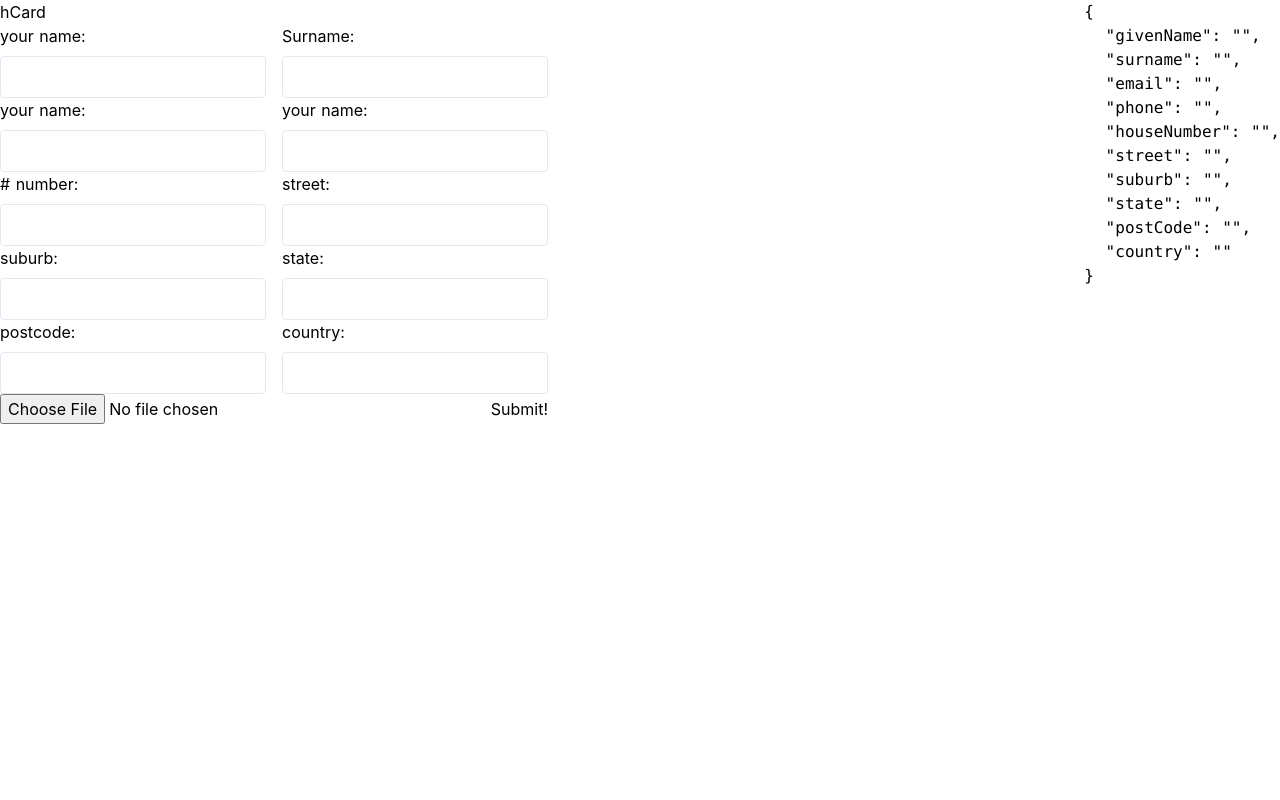
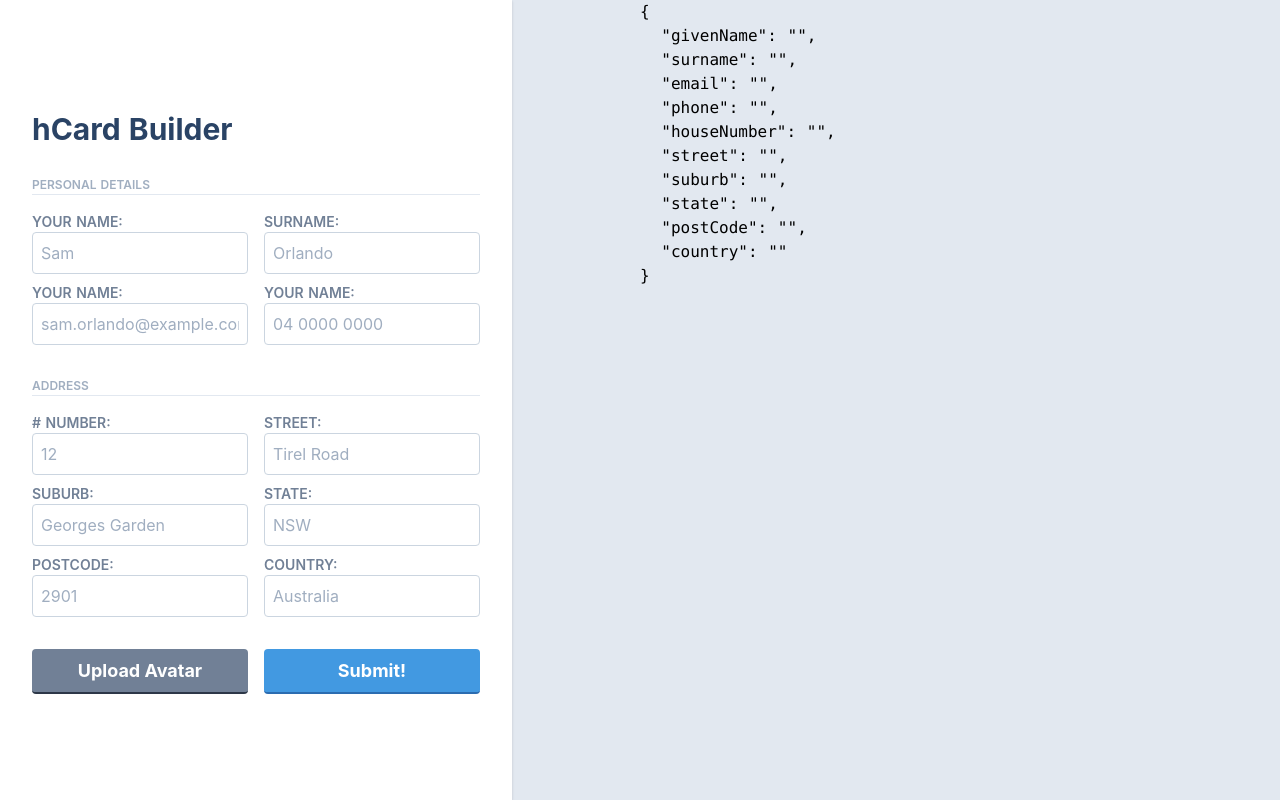
Before and after one commit to VStothard/hCardBuilder_VerityStothard, a Nuxt app: page / in a window 1280 px wide. Built offline with nearby package versions, Linux system fonts and the light colour scheme.

Commit message:
style the builder

```diff
--- a/assets/formFieldConfig/userDetails.js
+++ b/assets/formFieldConfig/userDetails.js
@@ -3,60 +3,60 @@ export default {
     fieldName: 'givenName',
     type: 'text',
     label: 'your name',
-    placeholder: ''
+    placeholder: 'Sam'
   },
   surname: {
     fieldName: 'surname',
     type: 'text',
     label: 'Surname',
-    placeholder: ''
+    placeholder: 'Orlando'
   },
   email: {
     fieldName: 'email',
     type: 'text',
     label: 'your name',
-    placeholder: ''
+    placeholder: 'sam.orlando@example.con'
   },
   phone: {
     fieldName: 'phone',
     type: 'text',
     label: 'your name',
-    placeholder: ''
+    placeholder: '04 0000 0000'
   },
   houseNumber: {
     fieldName: 'houseNumber',
     type: 'text',
     label: '# number',
-    placeholder: ''
+    placeholder: '12'
   },
   street: {
     fieldName: 'street',
     type: 'text',
     label: 'street',
-    placeholder: ''
+    placeholder: 'Tirel Road'
   },
   suburb: {
     fieldName: 'suburb',
     type: 'text',
     label: 'suburb',
-    placeholder: ''
+    placeholder: 'Georges Garden'
   },
   state: {
     fieldName: 'state',
     type: 'text',
     label: 'state',
-    placeholder: ''
+    placeholder: 'NSW'
   },
   postCode: {
     fieldName: 'postCode',
     type: 'text',
     label: 'postcode',
-    placeholder: ''
+    placeholder: '2901'
   },
   country: {
     fieldName: 'country',
     type: 'text',
     label: 'country',
-    placeholder: ''
+    placeholder: 'Australia'
   }
 }
--- a/components/inputText.vue
+++ b/components/inputText.vue
@@ -1,12 +1,12 @@
 <template>
   <div class="text-left">
-    <label :for="fieldConfig.fieldName || uid" class="block">{{fieldConfig.label}}:</label>
+    <label :for="fieldConfig.fieldName || uid" class="block text-gray-600 uppercase text-sm font-semibold">{{fieldConfig.label}}:</label>
     <input
       :id="fieldConfig.fieldName || uid"
       :type="fieldConfig.type"
       :placeholder="fieldConfig.placeholder"
       v-model="value"
-      class="block border border-grey-light rounded mt-2 p-2 w-full"
+      class="block border border-gray-400 rounded mb-2 p-2 w-full"
     >
   </div>
 </template>
--- a/pages/index.vue
+++ b/pages/index.vue
@@ -1,9 +1,16 @@
 <template>
-  <div class="container mx-auto">
-    <div class="flex justify-between">
-      <div>
-        <h1>hCard</h1>
+  <div class="">
+    <div class="md:min-h-screen block md:flex justify-between bg-gray-300">
+      <div class="w-full md:max-w-lg shadow bg-white flex justify-around items-center">
+        <div class="m-8">
+          <h1 class="text-3xl text-blue-900 font-bold">hCard Builder</h1>
+
+
           <form @submit.prevent="handleSubmit" >
+            <fieldset class="my-6">
+              <legend class="text-xs text-gray-500 font-semibold uppercase border-b mb-4 w-full">
+                Personal Details
+              </legend>
               <div class="row">
                 <div class="col">
                   <input-text
@@ -32,6 +39,11 @@
                   />
                 </div>
               </div>
+            </fieldset>
+            <fieldset>
+              <legend class="text-xs text-gray-500 font-semibold uppercase border-b mb-4 w-full">
+                Address
+              </legend>
               <div class="row">
                 <div class="col">
                   <input-text
@@ -74,17 +86,45 @@
                   />
                 </div>
               </div>
-          <div class="row">
-            <input type="file" id="fileUpload" name="fileUpload" @change="previewImage($event)" accept="image/*"/>
+              <div class="row pt-6">
+                <div class="col">
+                  <button
+                    @click="triggerUpload"
+                    class="btn-base bg-gray-600 border-gray-800"
+                  >
+                    Upload Avatar
+                  </button>
+                  <input
+                    ref="fileUpload"
+                    type="file"
+                    id="fileUpload"
+                    name="fileUpload"
+                    @change="previewImage($event)"
+                    accept="image/*"
+                    class="hidden"
+                  />
+                </div>
+                <div class="col">
+                  <button
+                    type="submit"
+                    class="btn-base bg-blue-500 border-blue-700"
+                    >
+                    Submit!
+                  </button>
+                </div>
+              </div>
+            </fieldset>
+          </form>
+        </div>
+      </div>
+      <div class="w-full md:w-1/2 ">
+
+        <pre>{{getUserDetails}}</pre>
+        <div>
           <div class="image-preview" v-if="imageData.length > 0">
             <img class="preview" :src="imageData">
           </div>
-            <button type="submit">Submit!</button>
           </div>
-        </form>
-      </div>
-      <div>
-        <pre>{{getUserDetails}}</pre>
       </div>
     </div>
 
@@ -114,6 +154,9 @@ export default {
   methods: {
     handleSubmit() {
       console.log('done!', this.getUserDetails);
+    },
+    triggerUpload() {
+      this.$refs.fileUpload.click();
     },
     previewImage(event) {
           // Reference to the DOM input element
@@ -175,9 +218,8 @@ export default {
 .row {
   @apply flex justify-between;
 }
-
 .col {
-  @apply px-2;
+  @apply w-1/2 px-2;
 
   &:first-child {
     @apply pl-0;
@@ -187,4 +229,9 @@ export default {
   }
 }
 
+.btn-base {
+  @apply border-b-2 text-white text-lg font-bold rounded py-2 px-4 w-full;
+}
+
+
 </style>
```
Lines whose indentation alone changed are shown as unchanged.
